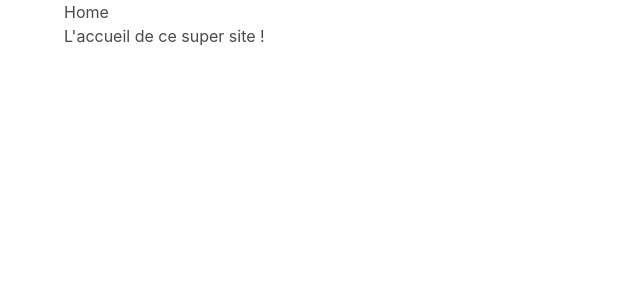
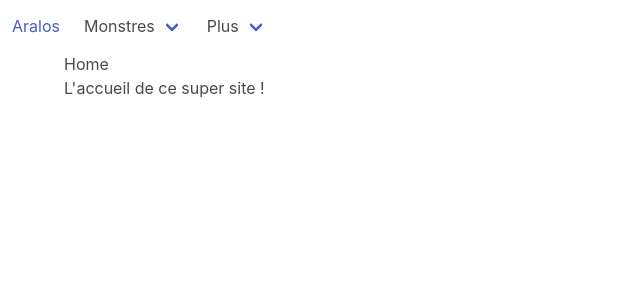
Before and after one commit to Smiley32/New-Aralos-Website, a PHP site: page / in a window 1280 px wide. Shown: the top 300 px of the page, without its empty margins (0-640 px from the left). Run offline with PHP 8.4, Linux system fonts and the light colour scheme; some libraries are stand-ins or nearby versions.

Commit message:
Une première bare de menu

```diff
--- a/views/layout.php
+++ b/views/layout.php
@@ -9,8 +9,65 @@
         <link rel="stylesheet" href="/views/custom.css">
     </head>
     <body>
+        <nav class="navbar" role="navigation" aria-label="main navigation">
+            <div class="navbar-brand">
+                <a class="navbar-item" href="/">
+                    Aralos
+                </a>
+                <button class="button navbar-burger" data-target="navMenu">
+                    <span></span>
+                    <span></span>
+                    <span></span>
+                </button>
+            </div>
+            <div class="navbar-menu" id="navMenu">
+                <div class="navbar-item has-dropdown is-hoverable">
+                    <a class="navbar-link" href="/monsters/list">Monstres</a>
+                    <div class="navbar-dropdown is-packed">
+                        <a class="navbar-item" href="/monsters/list">Liste</a>
+                        <a class="navbar-item" href="/monsters/add">Nouveau</a>
+                    </div>
+                </div>
+                <div class="navbar-item has-dropdown is-hoverable">
+                    <a class="navbar-link" href="/plus/contact">Plus</a>
+                    <div class="navbar-dropdown is-packed">
+                        <a class="navbar-item" href="/plus/contact">Contact</a>
+                        <a class="navbar-item" href="/plus/site">Le site</a>
+                    </div>
+                </div>
+            </div>
+        </nav>
+
         <div class="container">
             <?php echo $body; ?>
         </div>
+
+        <script>
+document.addEventListener('DOMContentLoaded', function () {
+
+    // Get all "navbar-burger" elements
+    var $navbarBurgers = Array.prototype.slice.call(document.querySelectorAll('.navbar-burger'), 0);
+
+    // Check if there are any navbar burgers
+    if ($navbarBurgers.length > 0) {
+
+    // Add a click event on each of them
+    $navbarBurgers.forEach(function ($el) {
+        $el.addEventListener('click', function () {
+
+        // Get the target from the "data-target" attribute
+        var target = $el.dataset.target;
+        var $target = document.getElementById(target);
+
+        // Toggle the class on both the "navbar-burger" and the "navbar-menu"
+        $el.classList.toggle('is-active');
+        $target.classList.toggle('is-active');
+
+        });
+    });
+    }
+
+});
+        </script>
     </body>
 </html>
```
